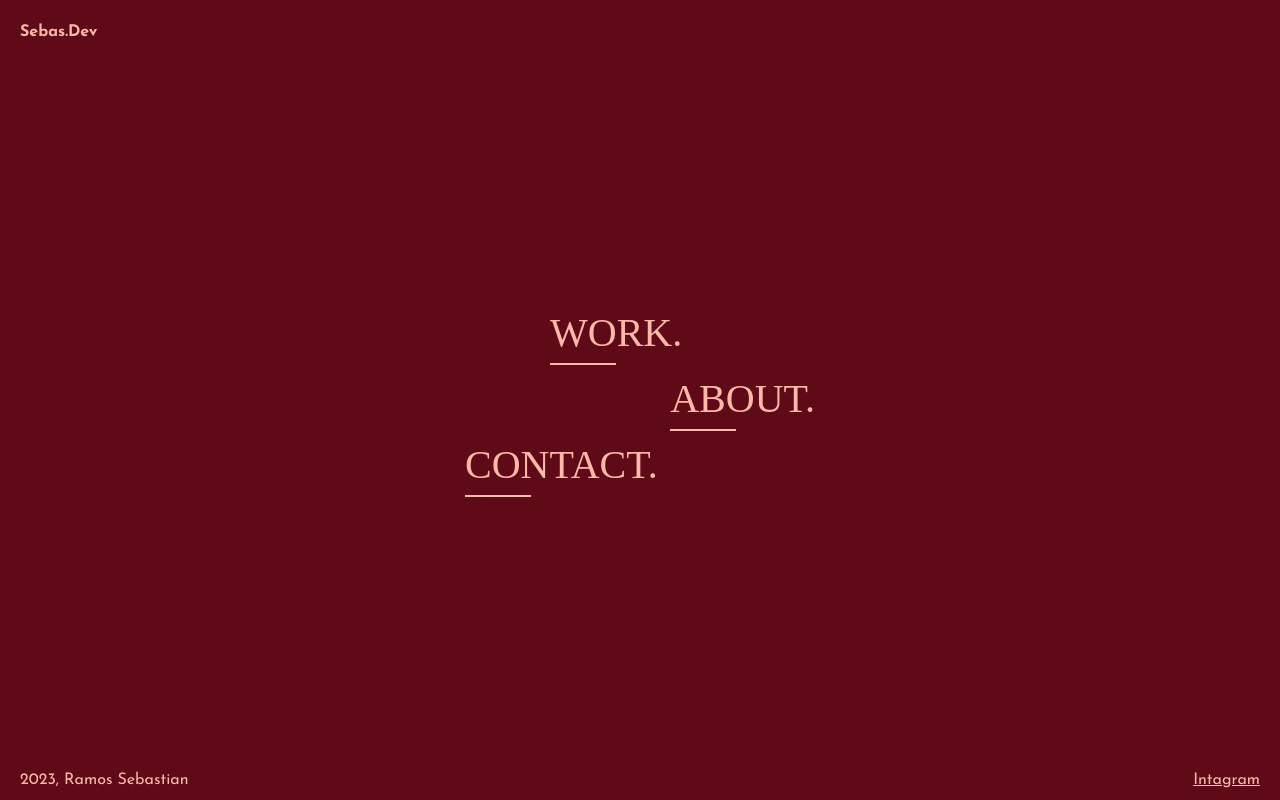
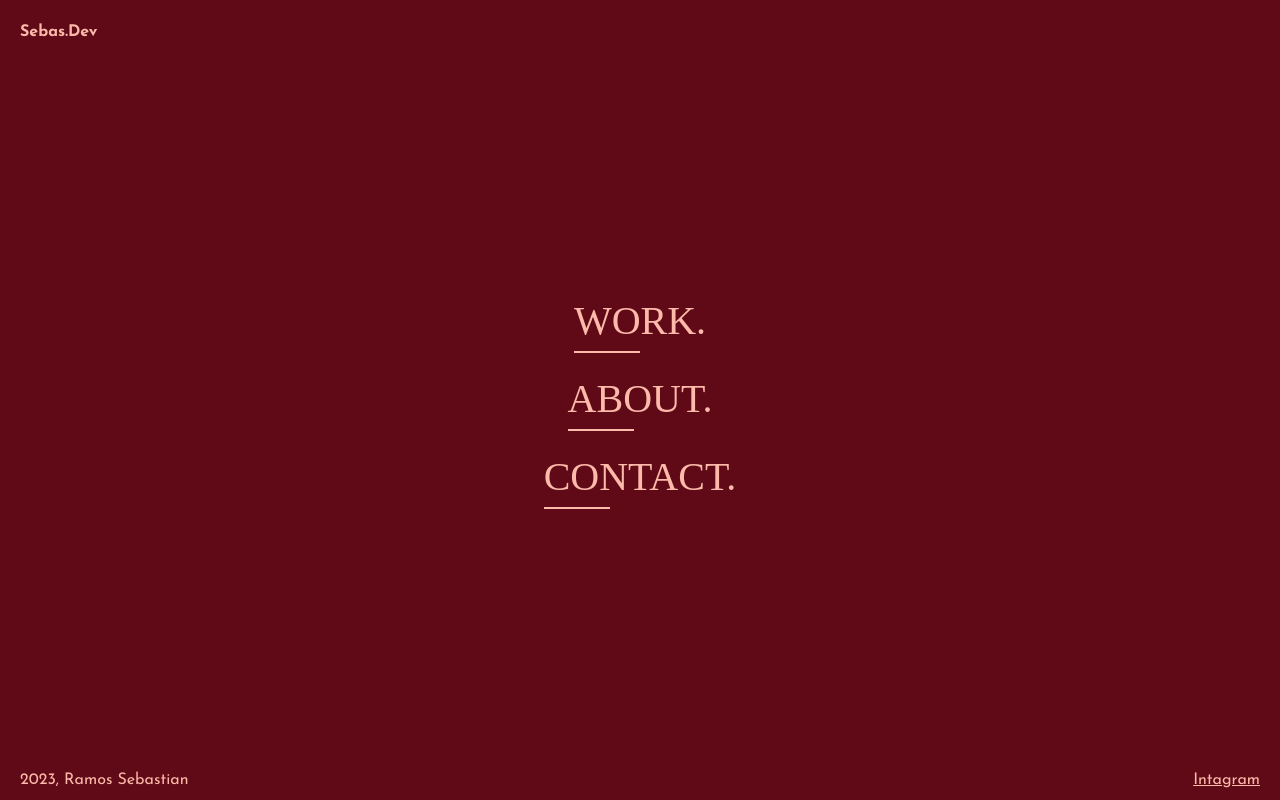
Before and after one commit to SebastianRamos01/my-repository, a React (Vite) app: page / in a window 1280 px wide. Built offline with nearby package versions, Linux system fonts and the light colour scheme; a web font is replaced by a local one.

Commit message:
animations

```diff
--- a/src/components/Title.jsx
+++ b/src/components/Title.jsx
@@ -1,5 +1,6 @@
 import { motion } from 'framer-motion'
 import React, { useState } from 'react'
+import { Link } from 'react-router-dom'
 
 const variants = {
     open: {
@@ -21,12 +22,13 @@ export default function Title({title}) {
     }
 
   return (
-    <span
+    <div
+      className='text-[35px] lg:text-[40px]'
         onMouseEnter={() => {isHover()}}
         onMouseLeave={() => {isHover()}}
         >
-        <p className=''>
-            {title}.
+            <p  className=''>
+                {title.toUpperCase()}.
             </p>
             <motion.div
                 className='w-[68px] h-[2px] bg-[#fdb9a9]'
@@ -34,6 +36,6 @@ export default function Title({title}) {
                 animate={ active ? 'open' : 'closed' }
                 >
             </motion.div>
-    </span>
+    </div>
   )
 }
--- a/src/pages/Home.jsx
+++ b/src/pages/Home.jsx
@@ -1,8 +1,24 @@
 import Title from '../components/Title'
 import Inner from '../components/Inner'
-import { Link } from 'react-router-dom'
 import Footer from '../components/Footer'
 import Header from '../components/Header'
+import { motion } from 'framer-motion'
+import { Link } from 'react-router-dom'
+
+const parent = {
+    animate: {
+        transition: {
+            delayChildren: 0.3,
+            staggerChildren: 0.2
+          }
+    }
+}
+
+const transition = { duration: .8, ease: [0.76, 0, 0.24, 1]}
+const slideUp = {
+  initial: { y: 100, opacity: 0 },
+  animate: { y: 0, opacity: 1 },
+}
 
 export default function Home() {
   return (
@@ -10,17 +26,25 @@ export default function Home() {
         <main className='h-[100dvh] bg-[#600a18] font-biz text-[#fdb9a9]'>
             <Header></Header>
             <div className='flex justify-center items-center h-full'>
-                <h1 className='text-[35px] lg:text-[40px] w-[300px] lg:w-[350px] h-fit flex flex-col gap-1'>
-                    <Link className='w-fit ml-[85px]' to={'/work'}>
-                        <Title title={"WORK"}></Title>
-                    </Link>
-                    <Link className='w-fit ml-auto' to={'/about'}>
-                        <Title title={"ABOUT"}></Title>
-                    </Link>
-                    <Link className='w-fit' to={'/contact'}>
-                        <Title title={"CONTACT"}></Title>
-                    </Link>
-                </h1>
+                <motion.h1 variants={parent} animate='animate' initial='initial' exit='exit'
+                    className='w-[300px] lg:w-[350px] h-fit flex flex-col items-center gap-4'>
+                        {
+                            ['work', 'about', 'contact'].map((i) => {
+                                return (
+                                    <motion.div
+                                        key={i}
+                                        variants={slideUp}
+                                        transition={transition}
+                                        className='w-fit'>
+                                        <Link to={i}>
+                                            <Title
+                                                title={i}
+                                            ></Title>
+                                        </Link>
+                                    </motion.div>)
+                            })
+                        }
+                </motion.h1>
             </div>
             <Footer></Footer>
         </main>
--- a/src/pages/Work.jsx
+++ b/src/pages/Work.jsx
@@ -36,17 +36,15 @@ export default function Work() {
                                 exit="exit"
                                 initial="initial"
                                 className='w-full lg:w-fit'
+                                key={i}
                             >
-                                <Link
-                                    to={`/work/${work.title}`}
-                                    key={i}
-                                    className='w-full text-[35px] lg:text-[40px]'
-                                    >
+                                <Link to={`/work/${work.title}`}>
                                     <Title
-                                        title={work.title.toUpperCase()}
+                                        title={work.title}
                                     >
                                     </Title>
                                 </Link>
+
                             </motion.div>
                     )
                 })}
```
Lines whose indentation alone changed are shown as unchanged.
